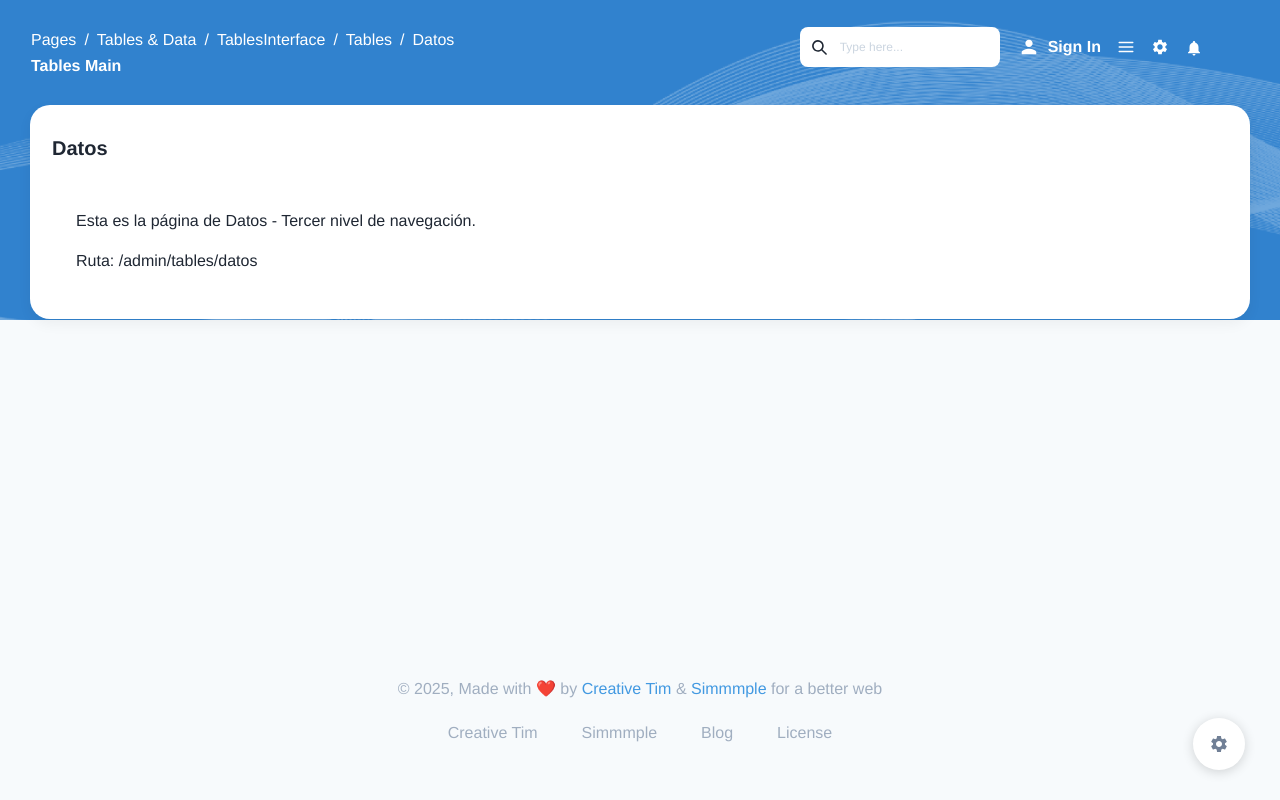
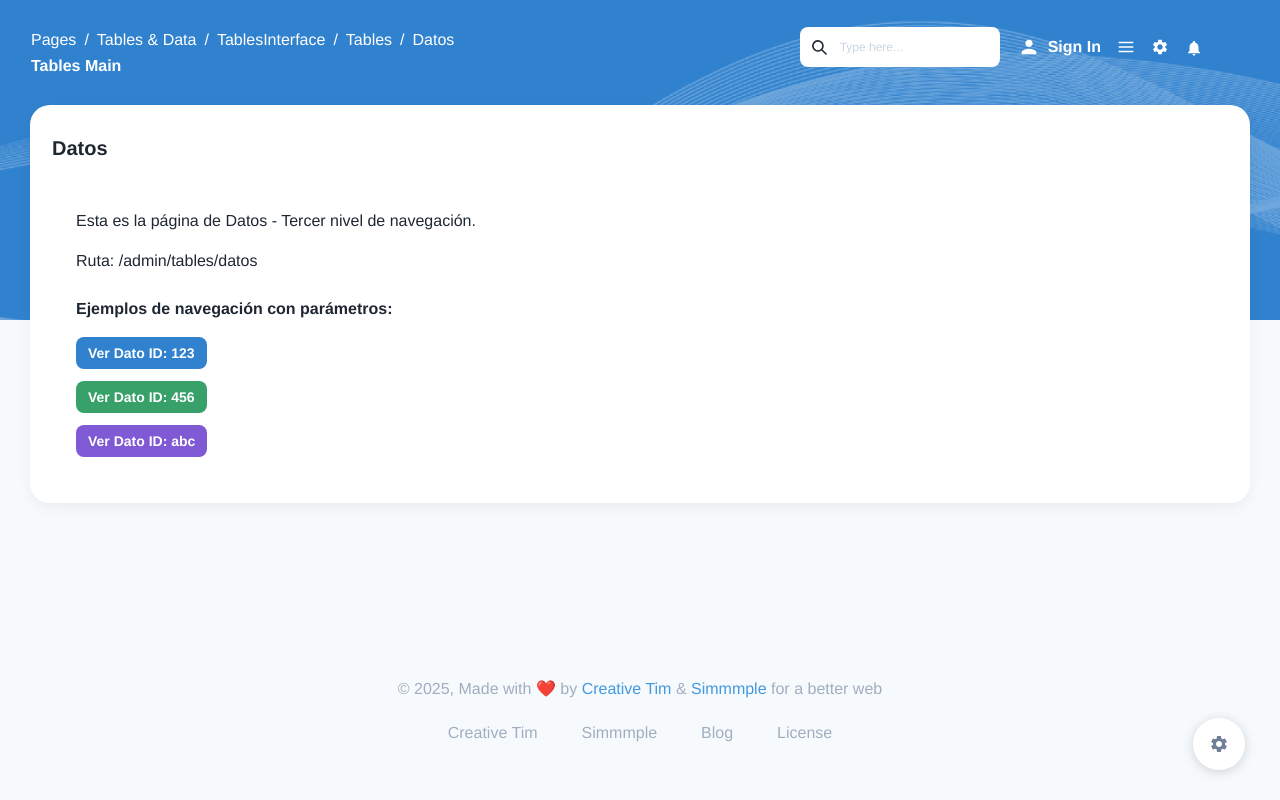
Before and after one commit to grupotecun-citec-wbeto/portal-tectrack-vite, a React (Vite) app: page /admin/tables/datos in a window 1280 px wide. Built offline with nearby package versions, Linux system fonts and the light colour scheme.

Commit message:
fix: configure routes  by id

```diff
--- a/src/features/tsnocheck/dashboard/layouts/Admin.jsx
+++ b/src/features/tsnocheck/dashboard/layouts/Admin.jsx
@@ -99,17 +99,41 @@ export default function Dashboard(props) {
 
     extractRoutes(routes);
 
-    // Ordenar rutas por longitud de path (más específicas primero)
-    allRoutes.sort((a, b) => b.path.length - a.path.length);
+    // Ordenamiento inteligente para React Router v5
+    allRoutes.sort((a, b) => {
+      const aPath = a.path;
+      const bPath = b.path;
 
-    return allRoutes.map((prop, key) => (
-      <Route
-        path={prop.layout + prop.path}
-        component={prop.component}
-        key={key}
-        exact
-      />
-    ));
+      // 1. Rutas sin parámetros van antes que rutas con parámetros
+      const aHasParams = aPath.includes(':');
+      const bHasParams = bPath.includes(':');
+
+      if (!aHasParams && bHasParams) return -1; // a sin parámetros va primero
+      if (aHasParams && !bHasParams) return 1;  // b sin parámetros va primero
+
+      // 2. Entre rutas del mismo tipo, más específicas primero (más segmentos)
+      const aSegments = aPath.split('/').filter(s => s.length > 0).length;
+      const bSegments = bPath.split('/').filter(s => s.length > 0).length;
+
+      if (aSegments !== bSegments) {
+        return bSegments - aSegments; // Más segmentos = más específica
+      }
+
+      // 3. Si tienen el mismo número de segmentos, más larga primero
+      return bPath.length - aPath.length;
+    });
+
+    return allRoutes.map((prop, key) => {
+      const hasParams = prop.path.includes(':');
+      return (
+        <Route
+          path={prop.layout + prop.path}
+          component={prop.component}
+          key={key}
+          exact={!hasParams} // Solo exact para rutas sin parámetros
+        />
+      );
+    });
   };
   const { isOpen, onOpen, onClose } = useDisclosure();
   document.documentElement.dir = "ltr";
--- a/src/features/tsnocheck/dashboard/routes.jsx
+++ b/src/features/tsnocheck/dashboard/routes.jsx
@@ -6,6 +6,7 @@ import Tables from "./views/Dashboard/Tables.jsx";
 import Billing from "./views/Dashboard/Billing.jsx";
 import Datos from "./views/Dashboard/Datos.jsx";
 import Datos2 from "./views/Dashboard/Datos2.jsx";
+import DatosWithId from "./views/Dashboard/DatosWithId.jsx";
 import RTLPage from "./views/RTL/RTLPage.jsx";
 import Profile from "./views/Dashboard/Profile.jsx";
 import SignIn from "./views/Pages/SignIn.jsx";
@@ -125,11 +126,27 @@ var dashRoutes = [
                 layout: "/admin",
               },
               {
+                path: "/tables/datos4/:id",
+                name: "Dato3 Details",
+                rtlName: "تفاصيل البيانات",
+                icon: <StatsIcon color='inherit' />,
+                component: DatosWithId,
+                layout: "/admin",
+              },
+              {
                 path: "/tables/datos2",
                 name: "Datos2",
                 rtlName: "البيانات",
                 icon: <StatsIcon color='inherit' />,
                 component: Datos2,
+                layout: "/admin",
+              },
+              {
+                path: "/tables/datos2/:id",
+                name: "Datos2 Details",
+                rtlName: "تفاصيل البيانات 2",
+                icon: <StatsIcon color='inherit' />,
+                component: DatosWithId,
                 layout: "/admin",
               },
             ]
--- a/src/features/tsnocheck/dashboard/views/Dashboard/Datos.jsx
+++ b/src/features/tsnocheck/dashboard/views/Dashboard/Datos.jsx
@@ -1,10 +1,13 @@
 // @ts-nocheck
 import React from "react";
+import { useHistory } from "react-router-dom";
 import {
   Flex,
   Text,
   useColorModeValue,
   Box,
+  Button,
+  VStack,
 } from "@chakra-ui/react";
 import Card from "@dashboard/components/Card/Card.jsx";
 import CardBody from "@dashboard/components/Card/CardBody.jsx";
@@ -12,6 +15,11 @@ import CardHeader from "@dashboard/components/Card/CardHeader.jsx";
 
 function Datos() {
   const textColor = useColorModeValue("gray.700", "white");
+  const history = useHistory();
+
+  const navigateToDetail = (id) => {
+    history.push(`/admin/tables/datos/${id}`);
+  };
 
   return (
     <Flex direction="column" pt={{ base: "120px", md: "75px" }}>
@@ -29,6 +37,34 @@ function Datos() {
             <Text color={textColor} mt="4">
               Ruta: /admin/tables/datos
             </Text>
+
+            <Text color={textColor} mt="6" fontWeight="bold">
+              Ejemplos de navegación con parámetros:
+            </Text>
+
+            <VStack spacing={3} align="start" mt="4">
+              <Button
+                colorScheme="blue"
+                size="sm"
+                onClick={() => navigateToDetail(123)}
+              >
+                Ver Dato ID: 123
+              </Button>
+              <Button
+                colorScheme="green"
+                size="sm"
+                onClick={() => navigateToDetail(456)}
+              >
+                Ver Dato ID: 456
+              </Button>
+              <Button
+                colorScheme="purple"
+                size="sm"
+                onClick={() => navigateToDetail('abc')}
+              >
+                Ver Dato ID: abc
+              </Button>
+            </VStack>
           </Box>
         </CardBody>
       </Card>
--- /dev/null
+++ b/src/features/tsnocheck/dashboard/views/Dashboard/DatosWithId.jsx
@@ -0,0 +1,51 @@
+// @ts-nocheck
+import React from "react";
+import { useParams, useHistory } from "react-router-dom";
+import {
+  Box,
+  Button,
+  Text,
+  useColorModeValue,
+} from "@chakra-ui/react";
+import Card from "@dashboard/components/Card/Card";
+import CardHeader from "@dashboard/components/Card/CardHeader";
+import CardBody from "@dashboard/components/Card/CardBody";
+
+function DatosWithId() {
+  const { id } = useParams();
+  const history = useHistory();
+  const textColor = useColorModeValue("gray.700", "white");
+
+  const goBack = () => {
+    history.push('/admin/tables/datos');
+  };
+
+  return (
+    <Box pt={{ base: "130px", md: "80px", xl: "80px" }}>
+      <Card>
+        <CardHeader>
+          <Text fontSize="xl" color={textColor} fontWeight="bold">
+            Datos - Detalle ID: {id}
+          </Text>
+        </CardHeader>
+        <CardBody>
+          <Text color={textColor}>
+            Esta es la página de Datos con ID: {id}
+          </Text>
+          <Text color={textColor} mt={4}>
+            Aquí puedes mostrar información específica del dato con ID {id}
+          </Text>
+          <Button
+            colorScheme="blue"
+            mt={4}
+            onClick={goBack}
+          >
+            Volver a Datos
+          </Button>
+        </CardBody>
+      </Card>
+    </Box>
+  );
+}
+
+export default DatosWithId;
```
